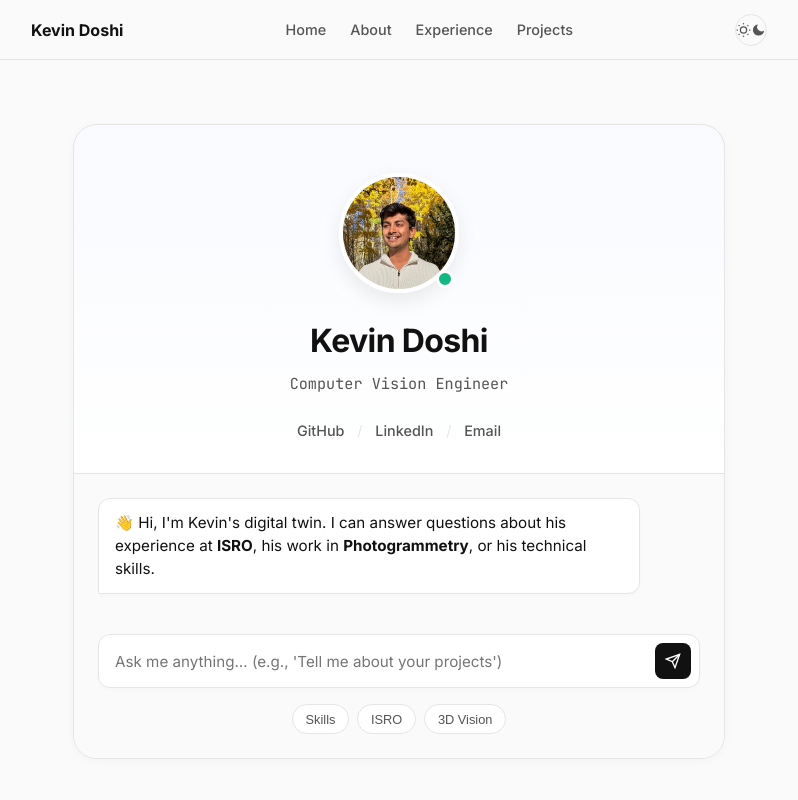
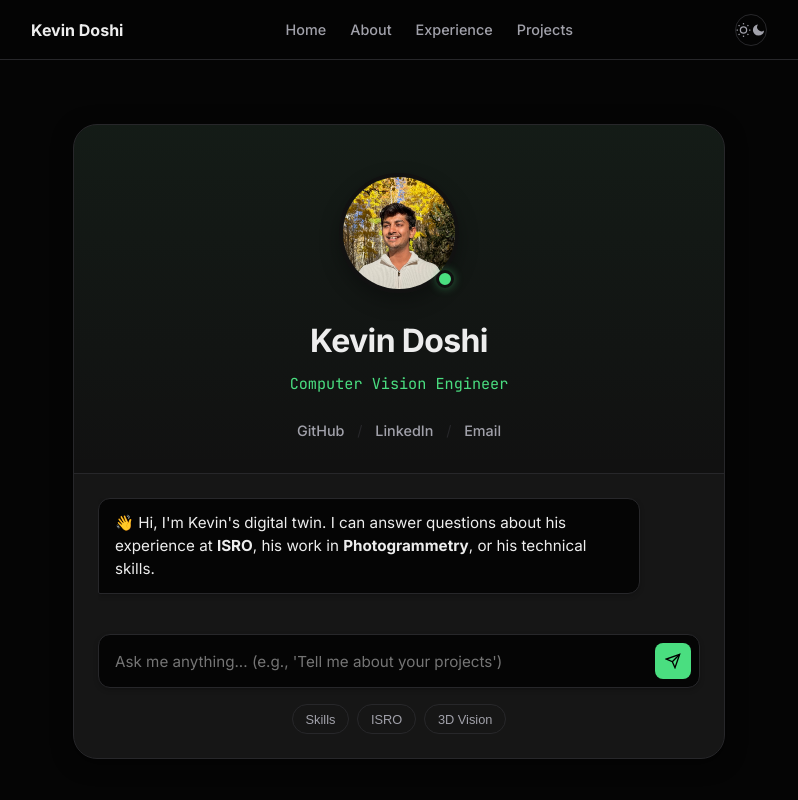
Before and after one commit to Kvndoshi/portfolio, a plain HTML site: page index.html in a window 1280 px wide. Shown: the top 800 px of the page, without its empty margins (241-1039 px from the left). Drawn offline with Linux system fonts and the light colour scheme.

Commit message:
Restore Dark/Green Theme + Hero Stack Layout

```diff
--- a/style.css
+++ b/style.css
@@ -1,25 +1,25 @@
 :root {
-    --bg-color: #FAFAFA; /* Clean Professional White/Grey */
-    --text-primary: #111111;
-    --text-secondary: #555555;
-    --accent: #2563eb; /* Professional Blue */
-    --border-light: #E5E5E5;
-    --card-bg: #FFFFFF;
+    --bg-color: #050505; /* Deep Black Background */
+    --text-primary: #EDEDED;
+    --text-secondary: #A1A1AA;
+    --accent: #4ADE80; /* Vibrant Green Accent */
+    --border-light: #27272A;
+    --card-bg: #111111; /* Dark Grey Card Background */
     --nav-height: 60px;
     --font-main: 'Inter', sans-serif;
     --font-mono: 'JetBrains Mono', monospace;
-    --shadow-subtle: 0 2px 10px rgba(0,0,0,0.03);
-    --shadow-hover: 0 10px 30px rgba(0,0,0,0.06);
+    --shadow-subtle: 0 4px 20px rgba(0,0,0,0.5);
+    --shadow-hover: 0 10px 40px rgba(74, 222, 128, 0.1);
 }
 
-/* Dark Mode */
+/* Light Mode (Optional, can be removed if you want strictly dark) */
 body.light-mode {
-    /* We are using Light Mode as default for professionalism, but swapping vars if needed */
-    --bg-color: #08090A;
-    --text-primary: #EDEDED;
-    --text-secondary: #A1A1AA;
-    --border-light: #27272A;
-    --card-bg: #111213;
+    --bg-color: #F5F5F5;
+    --text-primary: #1A1A1A;
+    --text-secondary: #666666;
+    --border-light: #E5E5E5;
+    --card-bg: #FFFFFF;
+    --accent: #10B981;
 }
 
 * {
@@ -45,7 +45,7 @@ body {
     left: 0;
     width: 100%;
     height: var(--nav-height);
-    background: rgba(250, 250, 250, 0.85);
+    background: rgba(5, 5, 5, 0.85);
     backdrop-filter: blur(12px);
     border-bottom: 1px solid var(--border-light);
     z-index: 1000;
@@ -130,7 +130,7 @@ body {
 /* Top: Profile Info */
 .hero-profile-top {
     padding: 3rem 2rem 2rem;
-    background: linear-gradient(to bottom, rgba(37, 99, 235, 0.03), transparent);
+    background: linear-gradient(to bottom, rgba(74, 222, 128, 0.05), transparent);
 }
 
 .profile-image-wrapper {
@@ -146,7 +146,7 @@ body {
     border-radius: 50%;
     object-fit: cover;
     border: 4px solid var(--card-bg);
-    box-shadow: 0 8px 20px rgba(0,0,0,0.08);
+    box-shadow: 0 8px 20px rgba(0,0,0,0.3);
 }
 
 .status-dot {
@@ -155,9 +155,10 @@ body {
     right: 5px;
     width: 18px;
     height: 18px;
-    background: #10B981;
+    background: var(--accent);
     border: 3px solid var(--card-bg);
     border-radius: 50%;
+    box-shadow: 0 0 10px rgba(74, 222, 128, 0.4);
 }
 
 .hero-name {
@@ -171,7 +172,7 @@ body {
 .hero-role {
     font-family: var(--font-mono);
     font-size: 0.95rem;
-    color: var(--text-secondary);
+    color: var(--accent);
     font-weight: 400;
     margin-bottom: 1.5rem;
 }
@@ -203,7 +204,7 @@ body {
 .hero-llm-interface {
     border-top: 1px solid var(--border-light);
     padding: 1.5rem;
-    background: #FAFAFA;
+    background: rgba(255, 255, 255, 0.02);
 }
 
 .llm-chat-window {
@@ -219,27 +220,29 @@ body {
 }
 
 .ai-message-start p {
-    background: #FFFFFF;
+    background: var(--bg-color);
     border: 1px solid var(--border-light);
     padding: 0.8rem 1rem;
     border-radius: 12px 12px 12px 2px;
     display: inline-block;
     max-width: 90%;
-    box-shadow: 0 2px 5px rgba(0,0,0,0.02);
+    box-shadow: 0 2px 5px rgba(0,0,0,0.2);
+    color: var(--text-primary);
 }
 
 .llm-input-wrapper {
     display: flex;
     gap: 0.5rem;
-    background: #FFFFFF;
+    background: var(--bg-color);
     border: 1px solid var(--border-light);
     padding: 0.5rem;
     border-radius: 12px;
-    box-shadow: 0 2px 5px rgba(0,0,0,0.02);
+    box-shadow: 0 2px 5px rgba(0,0,0,0.2);
 }
 
 .llm-input-hero {
     flex: 1;
+    background: transparent;
     border: none;
     outline: none;
     padding: 0.5rem;
@@ -249,8 +252,8 @@ body {
 }
 
 .llm-send-btn {
-    background: var(--text-primary);
-    color: #fff;
+    background: var(--accent);
+    color: #000;
     border: none;
     border-radius: 8px;
     width: 36px;
@@ -260,10 +263,12 @@ body {
     justify-content: center;
     cursor: pointer;
     transition: transform 0.2s;
+    font-weight: 600;
 }
 
 .llm-send-btn:hover {
     transform: scale(1.05);
+    box-shadow: 0 0 10px rgba(74, 222, 128, 0.3);
 }
 
 .quick-prompts {
@@ -275,7 +280,7 @@ body {
 }
 
 .quick-prompt-btn {
-    background: #fff;
+    background: transparent;
     border: 1px solid var(--border-light);
     padding: 0.4rem 0.8rem;
     border-radius: 100px;
@@ -288,6 +293,7 @@ body {
 .quick-prompt-btn:hover {
     border-color: var(--accent);
     color: var(--accent);
+    background: rgba(74, 222, 128, 0.05);
 }
 
 /* Content Sections */
@@ -333,8 +339,9 @@ body {
     width: 10px;
     height: 10px;
     background: var(--bg-color);
-    border: 2px solid var(--text-secondary);
+    border: 2px solid var(--accent);
     border-radius: 50%;
+    box-shadow: 0 0 10px rgba(74, 222, 128, 0.2);
 }
 
 .timeline-header {
@@ -378,10 +385,11 @@ body {
 
 .tech-tag {
     font-size: 0.75rem;
-    background: var(--border-light);
+    background: rgba(255, 255, 255, 0.05);
+    border: 1px solid var(--border-light);
     padding: 0.2rem 0.6rem;
     border-radius: 4px;
-    color: var(--text-primary);
+    color: var(--text-secondary);
 }
 
 /* Projects Grid */
```
